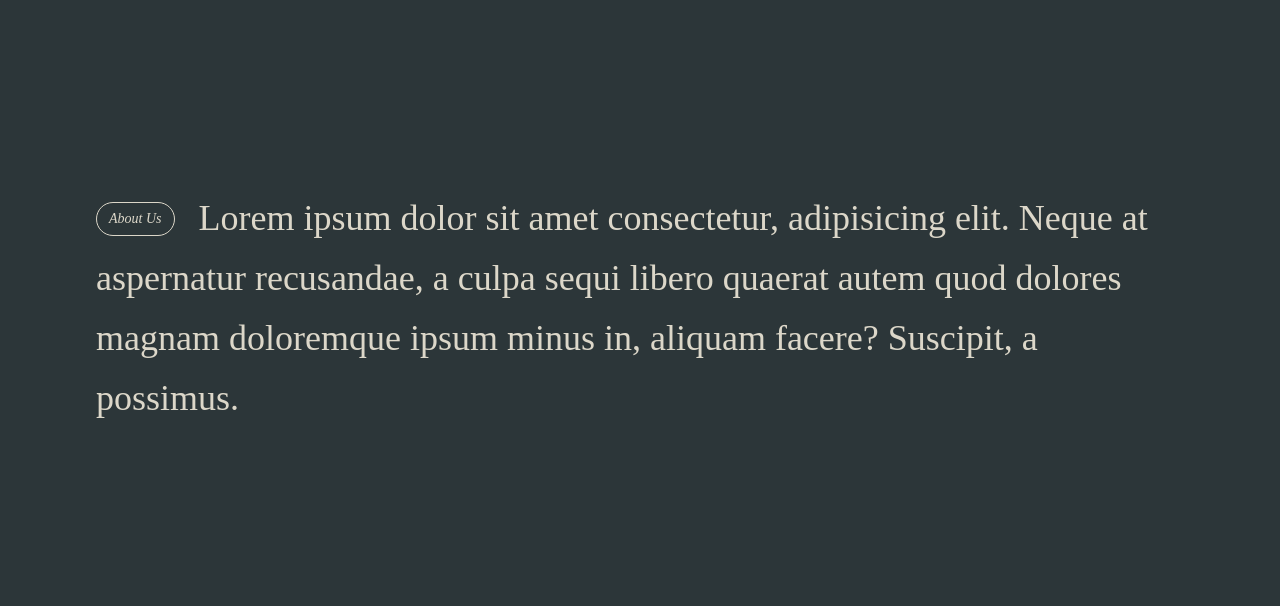
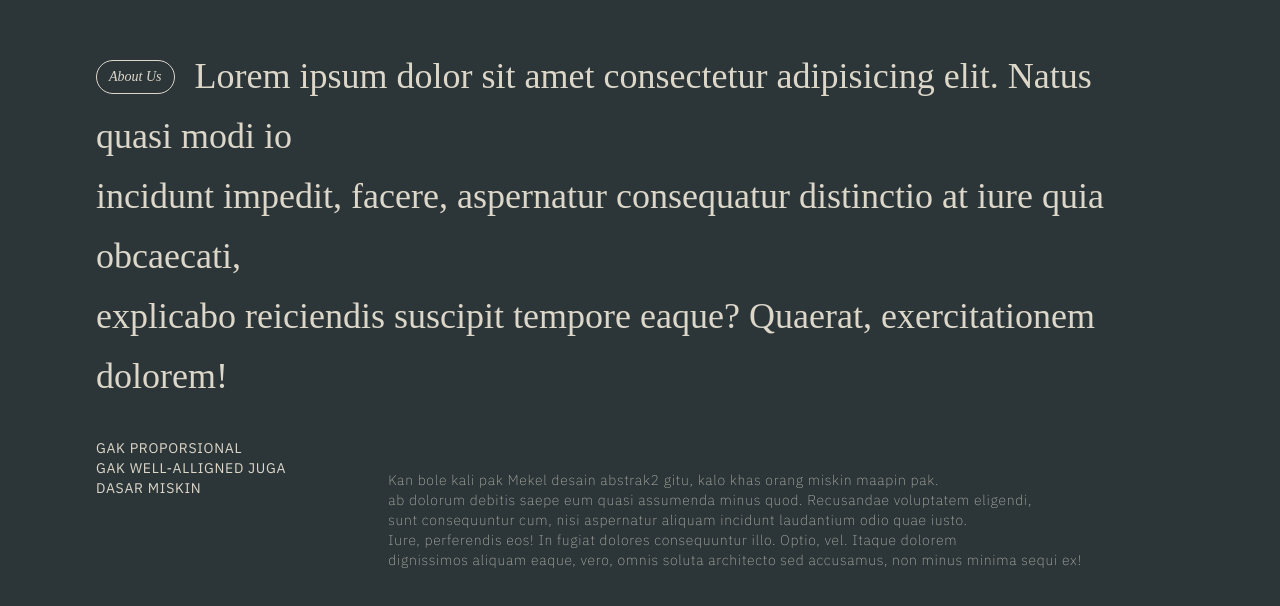
Before and after one commit to diemorester/begriff, a React (Vite) app: page / in a window 1280 px wide. Shown: the part 892-1498 px from the top of the page. Built offline with nearby package versions, Linux system fonts and the light colour scheme; a web font is replaced by a local one.

Commit message:
about us context layout

```diff
--- a/src/components/AboutUs.tsx
+++ b/src/components/AboutUs.tsx
@@ -1,11 +1,61 @@
+import { motion } from "framer-motion";
+import AboutUsContent from "./AboutUsContent";
+
 const AboutUs = () => {
+  const containerVariants = {
+    hidden: { opacity: 1 },
+    visible: {
+      opacity: 1
+    },
+  };
+
+  const itemVariants = {
+    hidden: { opacity: 0, y: 15 },
+    visible: (delayTime: number) => ({
+      opacity: 1,
+      y: 0,
+      transition: { duration: 0.3, delay: delayTime}
+    }),
+  };
+
   return (
-    <section id="about" className="w-full h-screen px-8 md:px-24 flex flex-col justify-center items-center bg-begriff-green">
-        <div className="font-begriff-serif space-x-6">
-            <span className="italic border mt-[14px] text-sm rounded-3xl block float-left px-2 py-1 md:px-3 md:py-[6px] place-content-center text-center border-begriff-white text-begriff-white">About Us</span>
-            <p className="md:text-4xl/15 font-light text-begriff-white">Lorem ipsum dolor sit amet consectetur, adipisicing elit. Neque at aspernatur recusandae, a culpa sequi libero quaerat autem quod dolores magnam doloremque ipsum minus in, aliquam facere? Suscipit, a possimus.</p>
-        </div>
-    </section>
+    <motion.section
+      id="about"
+      variants={containerVariants}
+      initial="hidden"
+      whileInView="visible"
+      className="w-full h-screen px-8 md:px-24 flex flex-col justify-center md:gap-y-8 items-center bg-begriff-green"
+    >
+      <motion.div className="font-begriff-serif w-full space-x-5">
+        <span className="italic border mt-[14px] text-sm rounded-3xl block float-left px-2 py-1 md:px-3 md:py-[6px] place-content-center text-center border-begriff-white text-begriff-white">About Us</span>
+        <AboutUsContent text="Lorem ipsum dolor sit amet consectetur adipisicing elit. Natus quasi modi io" />
+        <AboutUsContent text="incidunt impedit, facere, aspernatur consequatur distinctio at iure quia obcaecati," />
+        <AboutUsContent text="explicabo reiciendis suscipit tempore eaque? Quaerat, exercitationem dolorem!" />
+      </motion.div>
+      <motion.div className="flex justify-between w-full">
+        <motion.div
+          variants={itemVariants}
+          custom={1.5}
+          className="font-begriff text-begriff-white tracking-wider text-sm"
+        >
+          <p>GAK PROPORSIONAL</p>
+          <p>GAK WELL-ALLIGNED JUGA</p>
+          <p>DASAR MISKIN</p>
+        </motion.div>
+        <motion.div
+          variants={itemVariants}
+          custom={1.6}
+          className="font-begriff font-extralight text-sm tracking-wider text-begriff-white/85 md:pt-8"
+        >
+          <p>Kan bole kali pak Mekel desain abstrak2 gitu, kalo khas orang miskin maapin pak.</p>
+          <p>ab dolorum debitis saepe eum quasi assumenda minus quod. Recusandae voluptatem eligendi,</p>
+          <p>sunt consequuntur cum, nisi aspernatur aliquam incidunt laudantium odio quae iusto.</p>
+          <p>Iure, perferendis eos! In fugiat dolores consequuntur illo. Optio, vel. Itaque dolorem</p>
+          <p>dignissimos aliquam eaque, vero, omnis soluta architecto sed accusamus, non minus minima sequi ex!</p>
+        </motion.div>
+        <div/>
+      </motion.div>
+    </motion.section>
   )
 }
 
--- /dev/null
+++ b/src/components/AboutUsContent.tsx
@@ -0,0 +1,34 @@
+import { motion } from 'framer-motion'
+
+const AboutUsContent = ({ text }: { text: string }) => {
+    const containerVariants = {
+        hidden: { opacity: 1},
+        visible: {
+            opacity: 1,
+            transition: { staggerChildren: 0.009 },
+        },
+    };
+
+    const letterVariants = {
+        hidden: { filter: "blur(8px)", opacity: 0},
+        visible: { filter: "blur(0px)", opacity: 1, transition: { duration: 0.5}},
+    };
+
+    return (
+        <motion.div
+        variants={containerVariants}
+        initial="hidden"
+        whileInView="visible"
+        viewport={{ once: true }}
+        className='md:text-4xl/15 font-light text-begriff-white'
+        >
+            {text.split("").map((char, index) => (
+                <motion.span key={index} variants={letterVariants}>
+                    {char}
+                </motion.span>
+            ))}
+        </motion.div>
+    );
+};
+
+export default AboutUsContent
```
